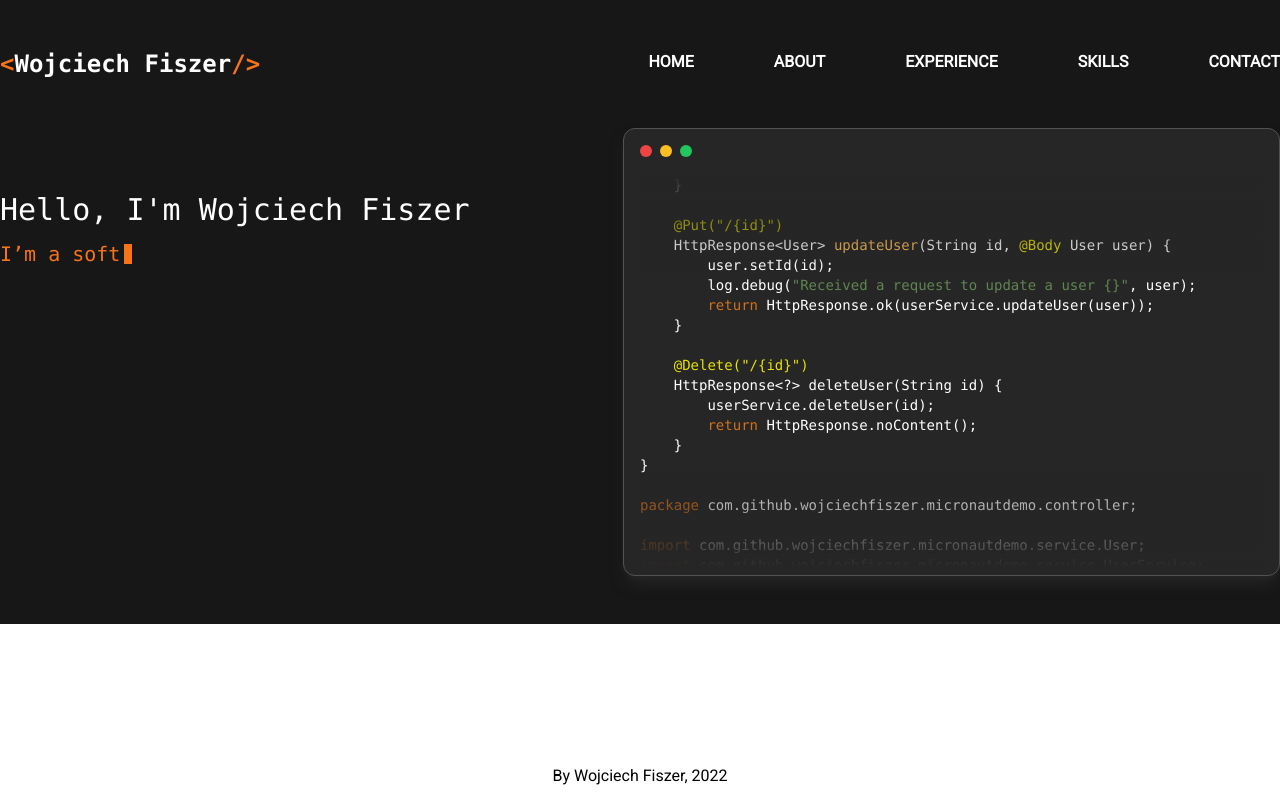
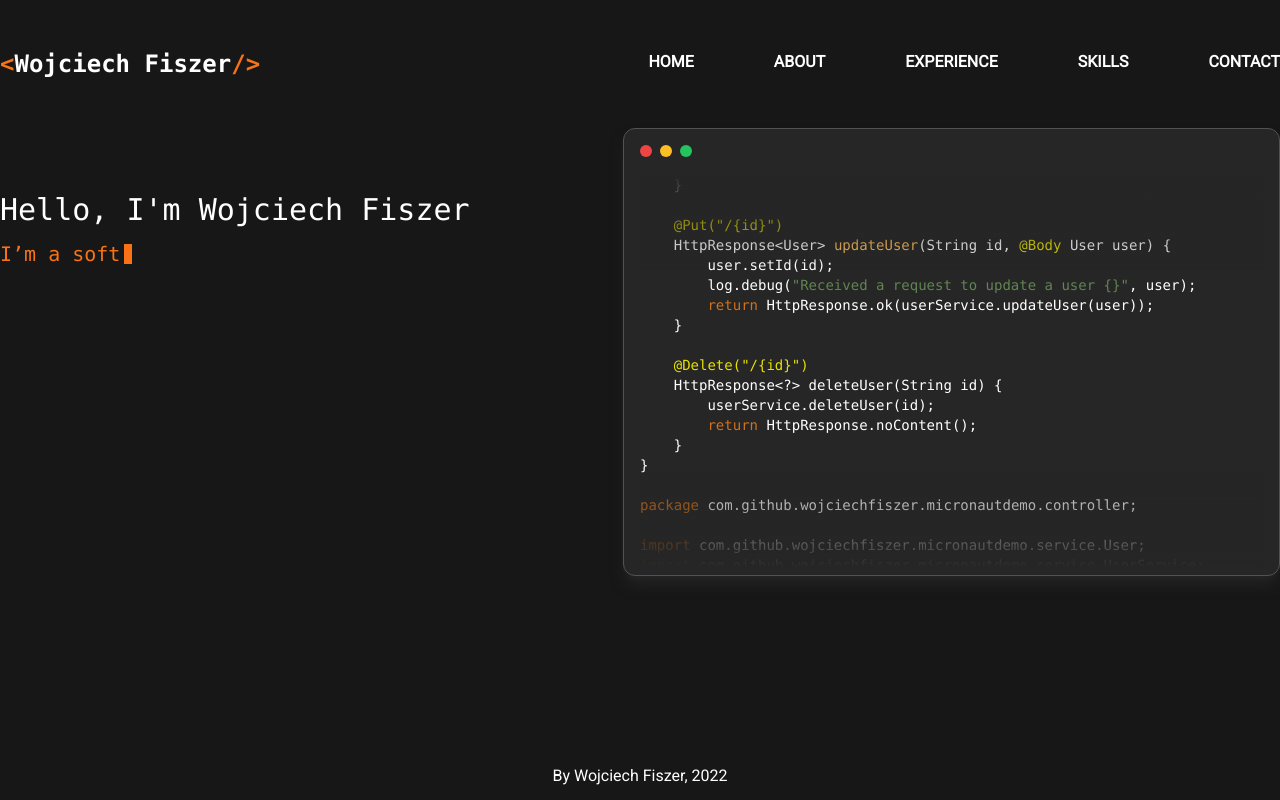
Before and after one commit to wojciech-fiszer/wojciech-fiszer-website, a Next.js app: page / in a window 1280 px wide. Built offline with nearby package versions, Linux system fonts and the light colour scheme.

Commit message:
Polished global styling

```diff
--- a/components/header.tsx
+++ b/components/header.tsx
@@ -16,7 +16,7 @@ const links: {
 
 export default function Header({}: Props): JSX.Element {
   return (
-    <header className="bg-neutral-900 h-32 text-white">
+    <header className="h-32">
       <div className="container mx-auto flex justify-between items-center h-full">
         <h1 className="text-2xl font-mono font-semibold">
           <span className="text-orange-500">&lt;</span>
--- a/components/home-section.tsx
+++ b/components/home-section.tsx
@@ -66,7 +66,7 @@ export default function HomeSection(): JSX.Element {
       helloTextFinished,
     )
   return (
-    <section className="bg-neutral-900 text-white pb-12">
+    <section className="pb-12">
       <div className="container mx-auto flex font-mono">
         <div className="flex-1 py-16">
           <div className="flex items-center">
--- a/components/layout.tsx
+++ b/components/layout.tsx
@@ -9,7 +9,7 @@ type Props = {
 
 export default function Layout({ children }: Props): JSX.Element {
   return (
-    <div className="flex flex-col min-h-screen">
+    <div className="flex flex-col min-h-screen text-white bg-neutral-900">
       <Head>
         <title>Wojciech Fiszer</title>
         <meta name="description" content="My personal website" />
```
